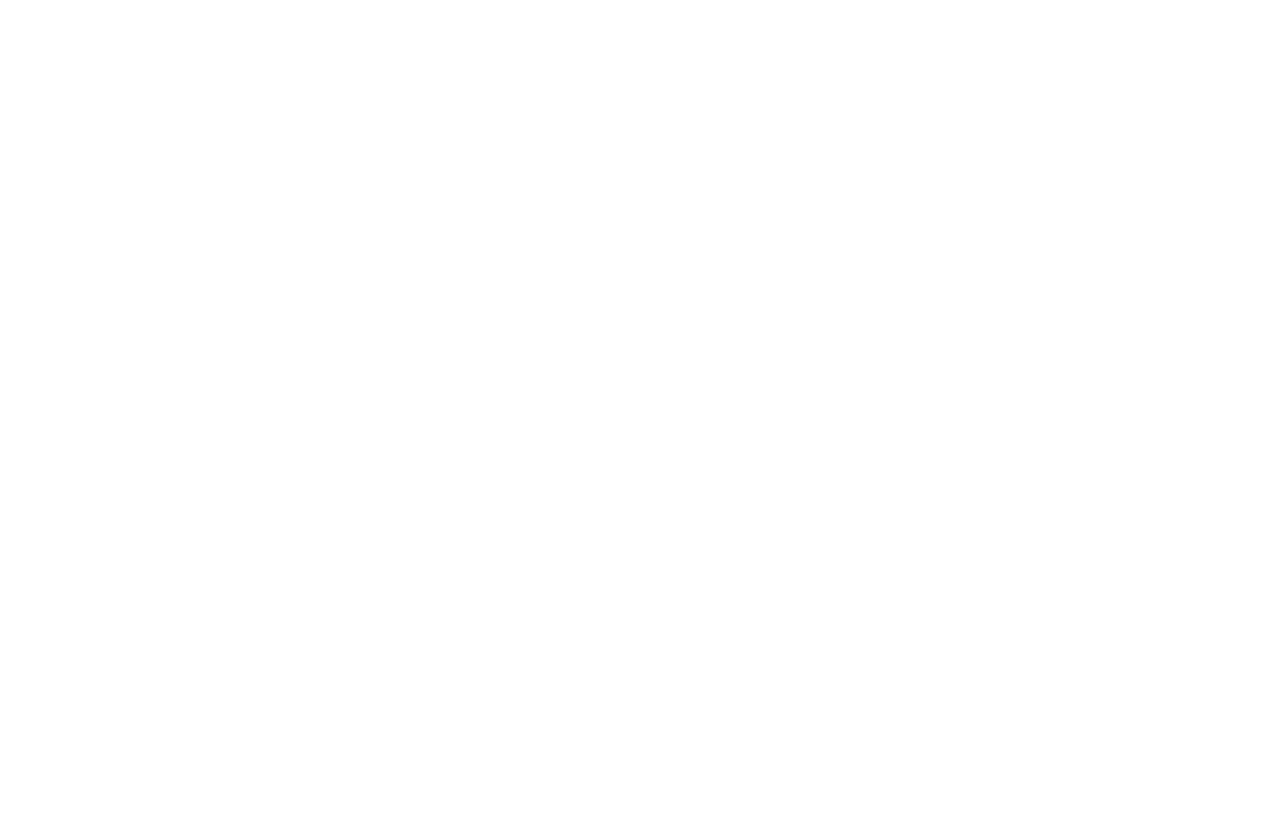
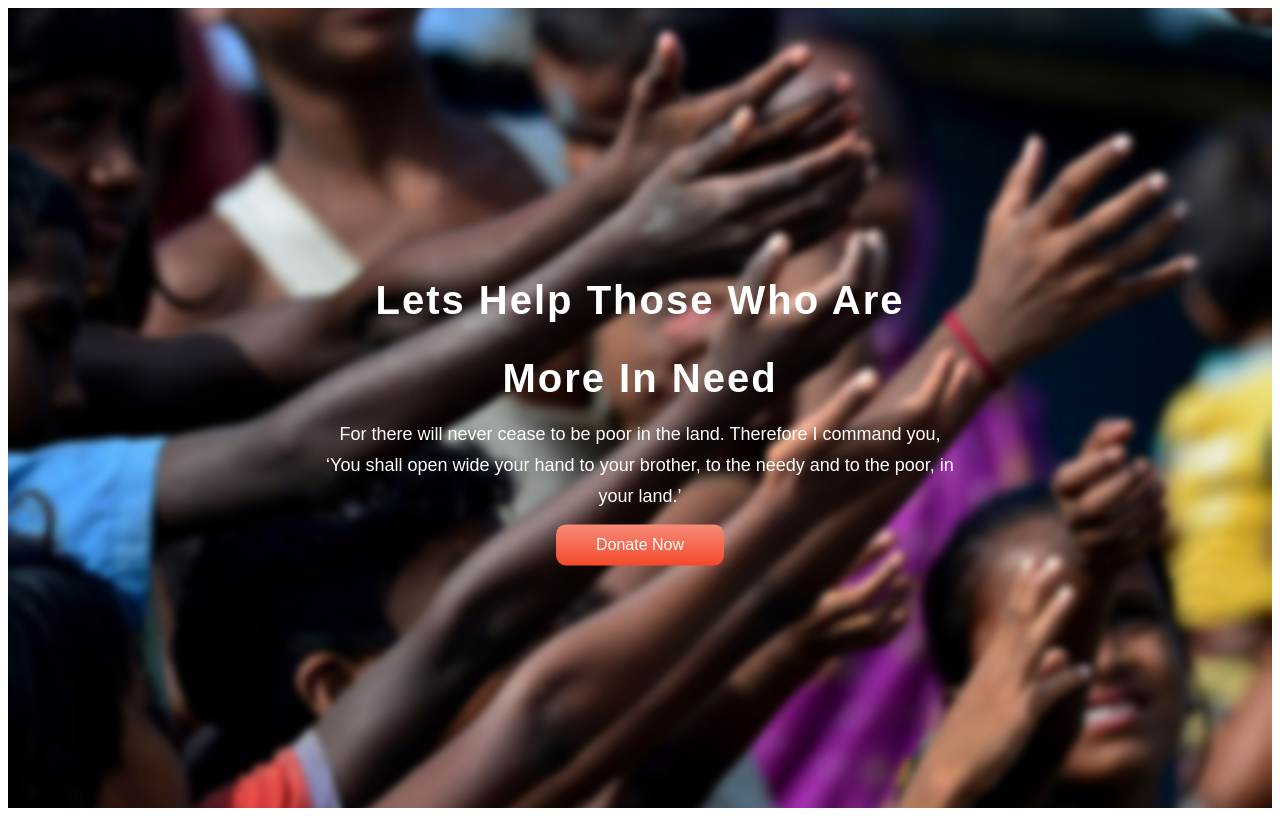
Before and after one commit to Shakib8448/assignment-1, a plain HTML site: page index.html in a window 1280 px wide. Drawn offline with Linux system fonts and the light colour scheme; a web font is replaced by a local one.

Commit message:
Donate Now Section Added

```diff
--- a/index.html
+++ b/index.html
@@ -1,16 +1,29 @@
 <!DOCTYPE html>
 <html lang="en">
+
 <head>
     <meta charset="UTF-8">
     <meta http-equiv="X-UA-Compatible" content="IE=edge">
     <meta name="viewport" content="width=device-width, initial-scale=1.0">
     <title>Assignment-1</title>
     <link rel="stylesheet" href="style.css">
+
     <link rel="preconnect" href="https://fonts.googleapis.com">
     <link rel="preconnect" href="https://fonts.gstatic.com" crossorigin>
     <link href="https://fonts.googleapis.com/css2?family=Montserrat&family=Poppins&family=Roboto&family=Trispace&display=swap" rel="stylesheet">
 </head>
+
 <body>
+    <section>
+        <div class="background-image">
+            <div class="top-section">
+                <h1>Lets Help Those Who Are</h1>
+                <h1>More In Need</h1>
+                <p>For there will never cease to be poor in the land. Therefore I command you, ‘You shall open wide your hand to your brother, to the needy and to the poor, in your land.’</p>
+                <a class="link-button" href="">Donate Now</a>
+            </div>
+        </div>
+    </section>
+</body>
 
-</body>
 </html>
--- a/style.css
+++ b/style.css
@@ -4,3 +4,44 @@ body{
     font-family: 'Roboto', sans-serif;
     font-family: 'Trispace', sans-serif;
 }
+
+.background-image{
+    background-image: url(images/donation20.jpg) ;
+    background-repeat: no-repeat;
+    background-size: cover;
+    height: 100vh;
+    width: 100%;
+    background-position: center;
+}
+
+.top-section{
+    position: absolute;
+    top: 50%;
+    left: 50%;
+    transform: translate(-50%,-50%);
+    text-align: center;
+}
+
+.top-section h1{
+    color: white;
+    font-size: 40px;
+    font-weight: 900;
+    letter-spacing: 2px;
+    margin-bottom: 10px;
+}
+
+.top-section p{
+    color: white;
+    margin-bottom: 25px;
+    font-size: 18px;
+    line-height: 1.7;
+    font-weight: 500;
+}
+
+.link-button{
+    background-image: linear-gradient(rgb(247, 140, 121),rgb(245, 73, 43));
+    padding: 12px 40px;
+    text-decoration: none;
+    border-radius: 10px;
+    color: white;
+}
```
Also changed, not shown: images/donation0.jpg (added), images/donation1.jpg (added), images/donation10.jpg (added), images/donation11.jpg (added), images/donation13.jpg (added), images/donation14.webp (added), images/donation2.jpg (added), images/donation20.jpg (added), images/donation4.jpg (added), images/donation5.jpg (added), images/donation6.jpg (added), images/donation7.jpg (added), images/donation8.jpg (added), images/donation9.jpg (added), 2 other files.
